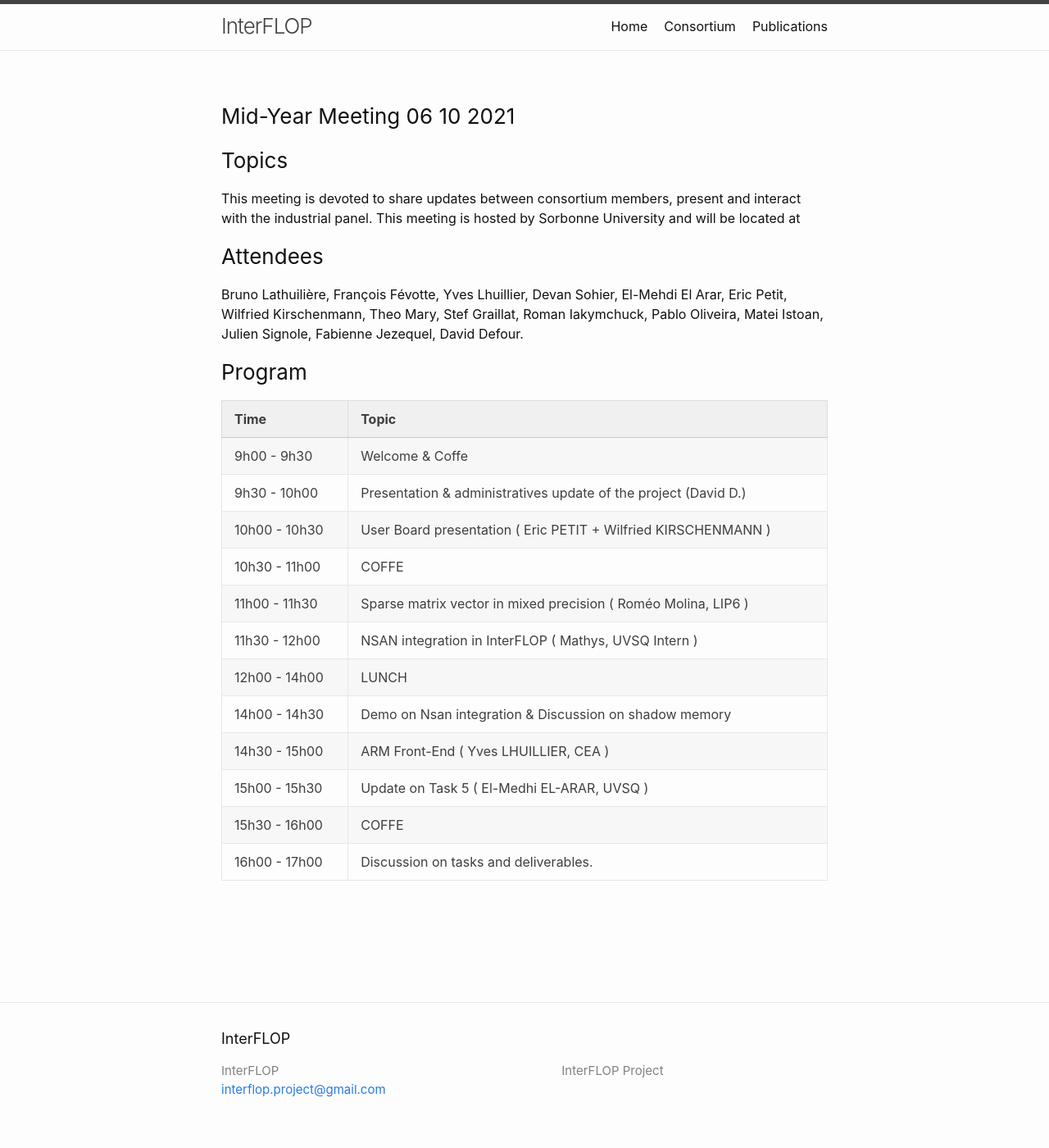
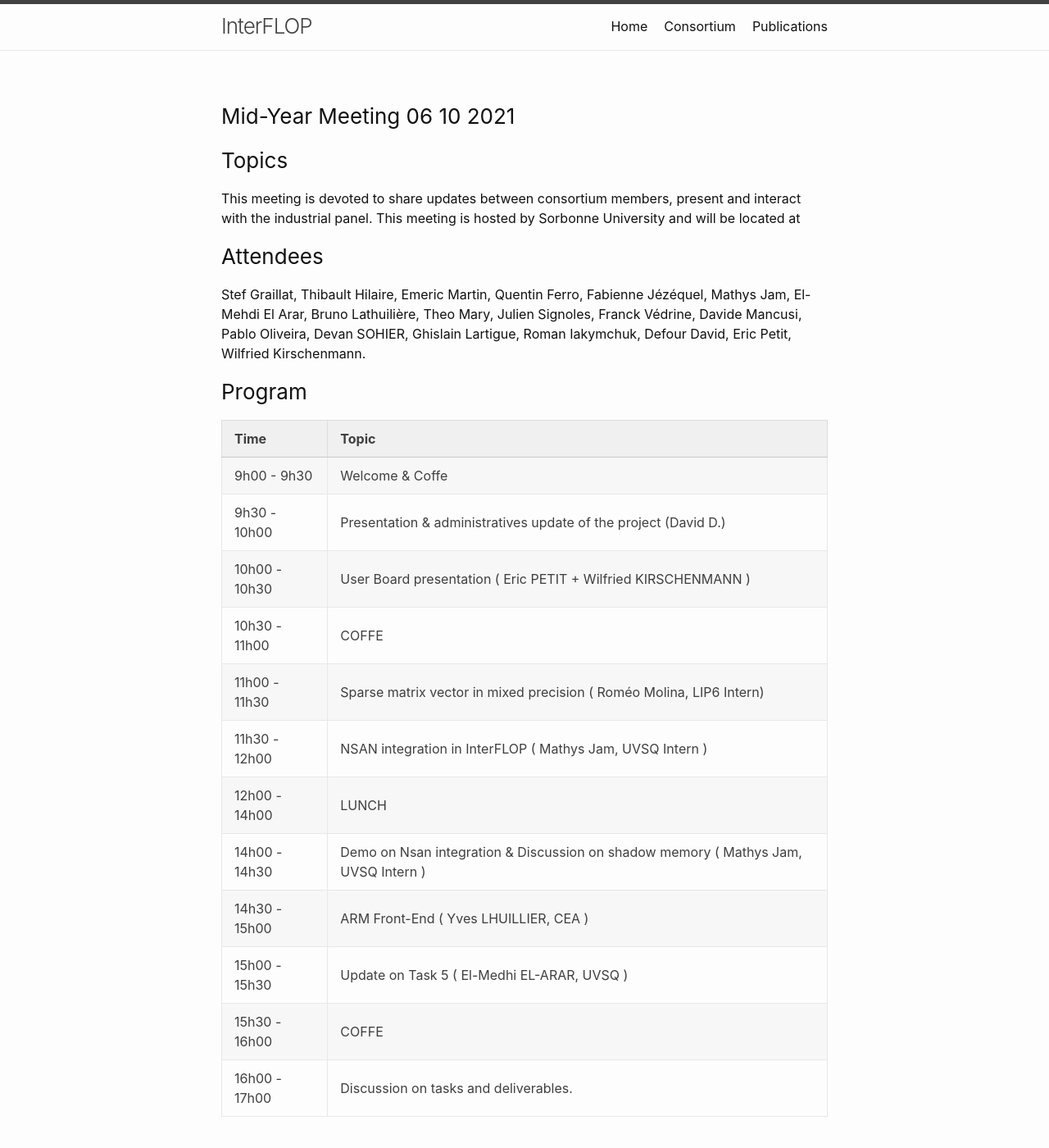
Before and after one commit to interflop/interflop, a Jekyll site: the page built from meeting06102021.md, in a window 1280 px wide and 1400 px high. Shown: the whole window at 82% size. Built offline with Jekyll 4.4.1, drawn with Linux system fonts in a browser that asks for light colours.

Commit message:
Webpages modif

```diff
--- a/meeting06102021.md
+++ b/meeting06102021.md
@@ -9,7 +9,8 @@ This meeting is devoted to share updates between consortium members, present and
 This meeting is hosted by Sorbonne University and will be located at
 
 ### Attendees
-Bruno Lathuilière, François Févotte, Yves Lhuillier, Devan Sohier, El-Mehdi El Arar, Eric Petit, Wilfried Kirschenmann, Theo Mary, Stef Graillat, Roman Iakymchuck, Pablo Oliveira, Matei Istoan, Julien Signole, Fabienne Jezequel, David Defour.
+Stef Graillat, Thibault Hilaire, Emeric Martin, Quentin Ferro, Fabienne Jézéquel, Mathys Jam, El-Mehdi El Arar, Bruno Lathuilière, Theo Mary, Julien Signoles, Franck Védrine, Davide Mancusi, Pablo Oliveira, Devan SOHIER, Ghislain Lartigue, Roman Iakymchuk,
+Defour David, Eric Petit, Wilfried Kirschenmann.
 
 ### Program
 <table>
@@ -40,12 +41,12 @@ Bruno Lathuilière, François Févotte, Yves Lhuillier, Devan Sohier, El-Mehdi E
 
 <tr>
 <td>11h00 - 11h30</td>
-<td> Sparse matrix vector in mixed precision ( Roméo Molina, LIP6 )</td>
+<td> Sparse matrix vector in mixed precision ( Roméo Molina, LIP6 Intern)</td>
 </tr>
 
 <tr>
 <td>11h30 - 12h00</td>
-<td> NSAN integration in InterFLOP ( Mathys, UVSQ Intern )</td>
+<td> NSAN integration in InterFLOP ( Mathys Jam, UVSQ Intern )</td>
 </tr>
 
 <tr>
@@ -55,7 +56,7 @@ Bruno Lathuilière, François Févotte, Yves Lhuillier, Devan Sohier, El-Mehdi E
 
 <tr>
 <td>14h00 - 14h30</td>
-<td> Demo on Nsan integration & Discussion on shadow memory </td>
+<td> Demo on Nsan integration & Discussion on shadow memory ( Mathys Jam, UVSQ Intern ) </td>
 </tr>
 
 <tr>
```
